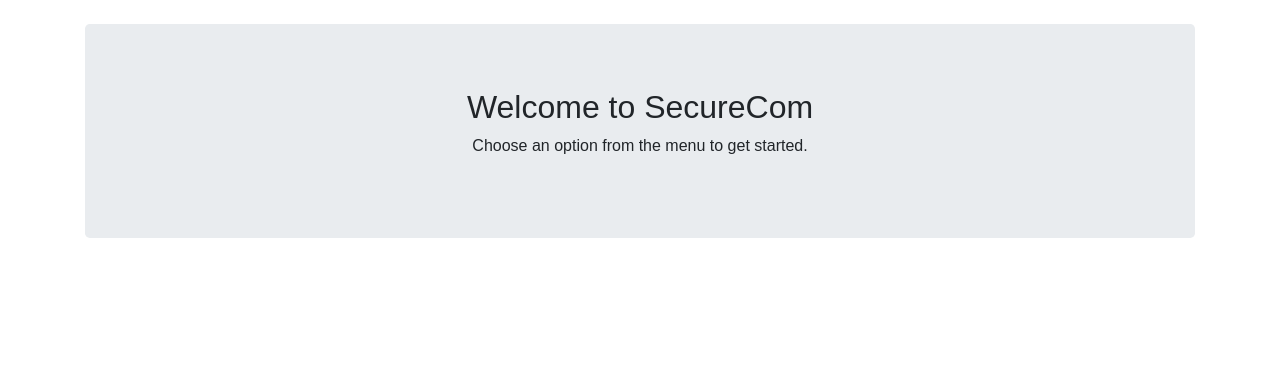
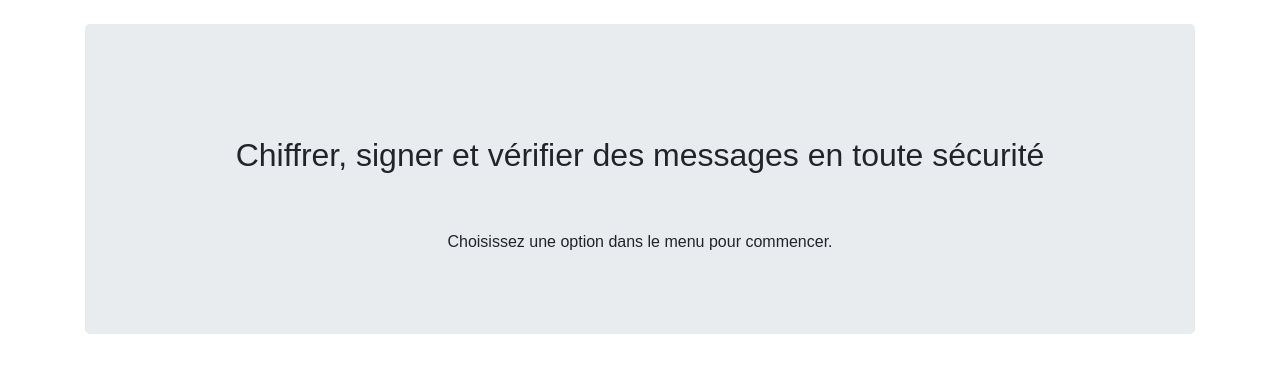
Before and after one commit to Elpidio16/Protocol-de-com_mini_PKI, a Flask app: page / in a window 1280 px wide. Shown: the part 128-501 px from the top of the page. Run offline with Flask 3, Linux system fonts and the light colour scheme; some libraries are stand-ins or nearby versions.

Commit message:
acceuil update

```diff
--- a/app/templates/index.html
+++ b/app/templates/index.html
@@ -2,7 +2,11 @@
 
 {% block content %}
 <div class="jumbotron text-center">
-    <h2>Welcome to SecureCom</h2>
-    <p>Choose an option from the menu to get started.</p>
+    <br>
+    <br>
+    <h2>Chiffrer, signer et vérifier des messages en toute sécurité</h2>
+    <br>
+    <br>
+    <p>Choisissez une option dans le menu pour commencer.</p>
 </div>
 {% endblock %}
```
